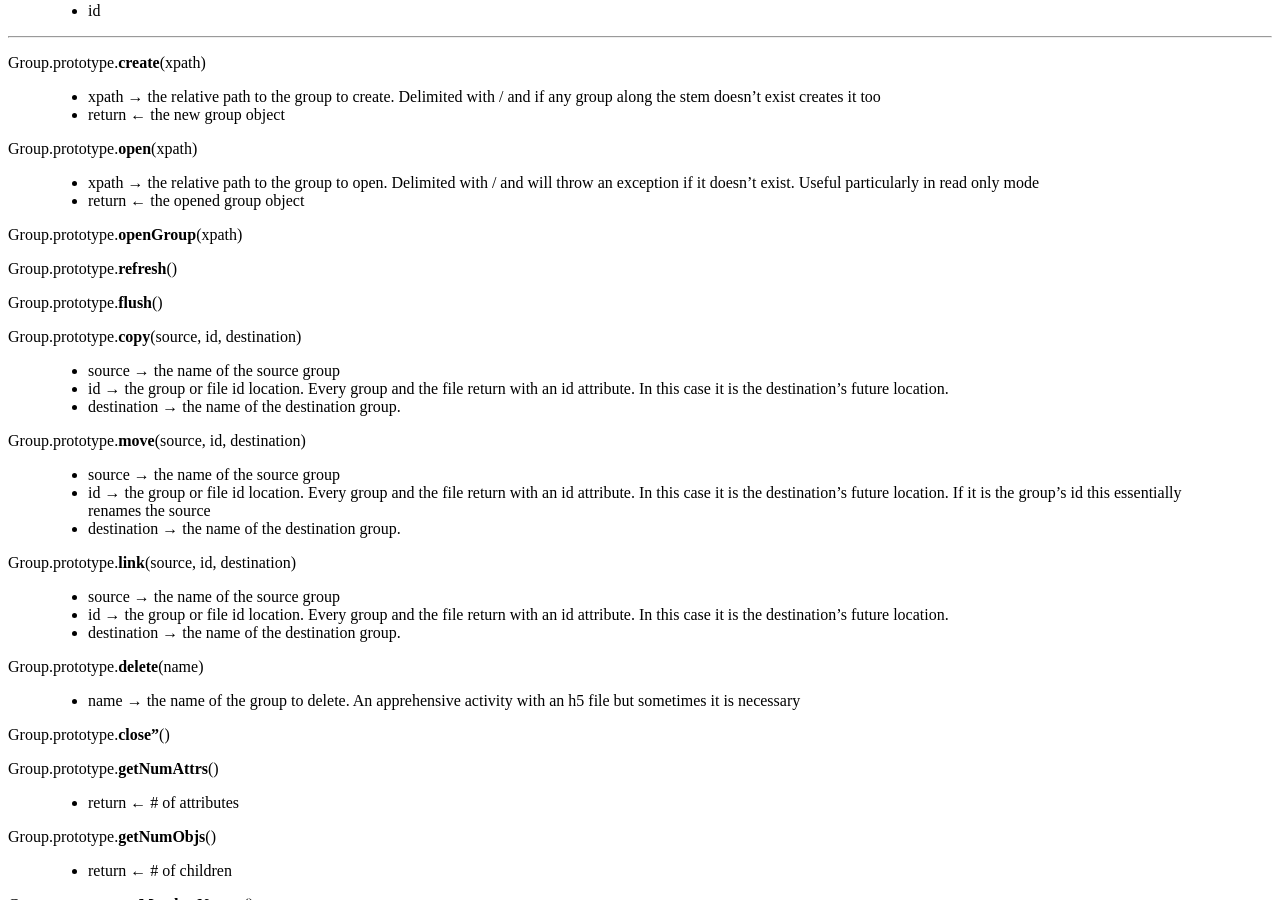
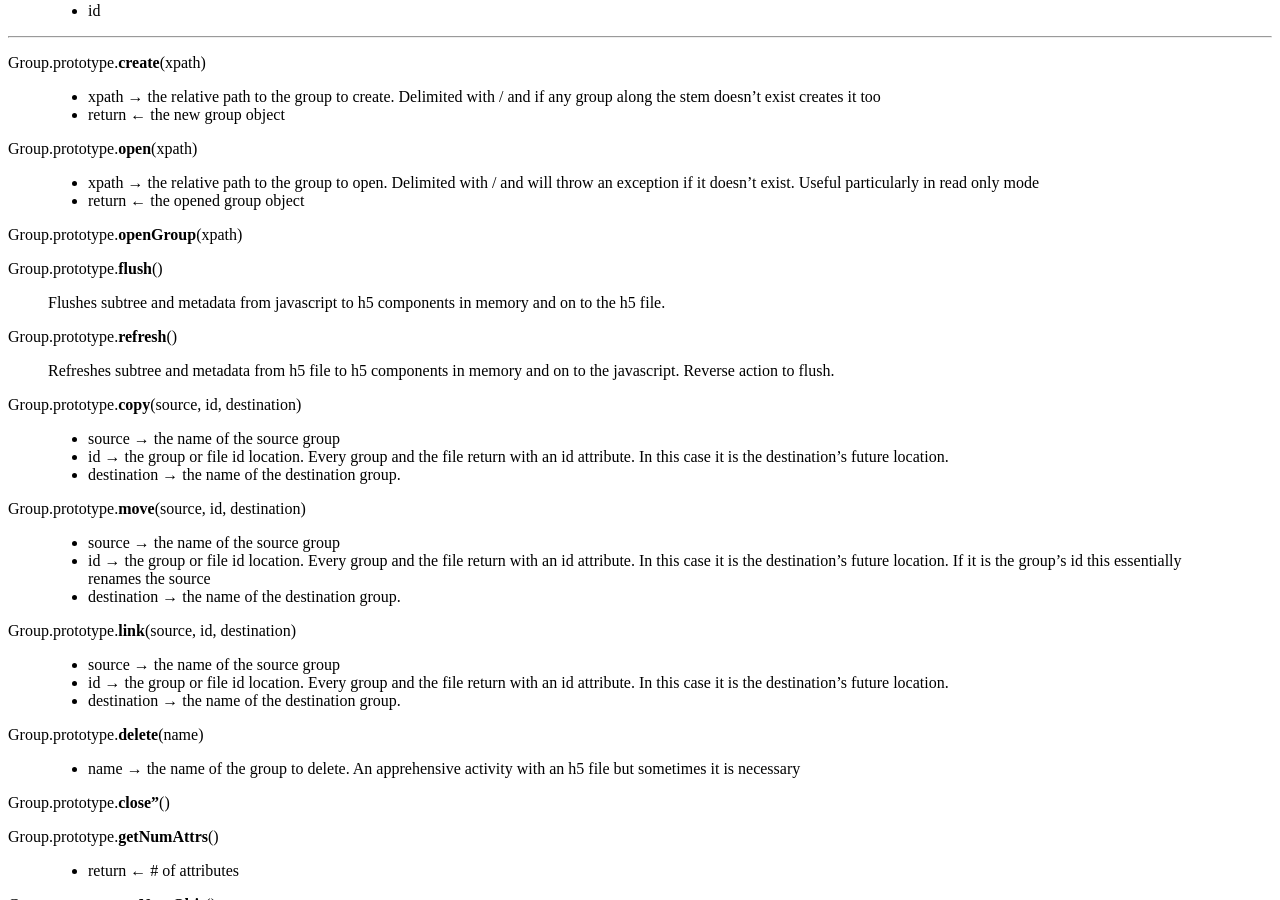
Before and after one commit to HDF-NI/hdf5.node, a Jekyll site: the page built from _posts/2015-05-02-groups.md, in a window 1280 px wide and 900 px high, scrolled down 556 px. Built offline with Jekyll 4.4.1, drawn with Linux system fonts in a browser that asks for light colours; Markdown is read by kramdown in place of the engine named in the settings; a style sheet for code colours, icons or effects is not loaded.

Commit message:
explain refresh and flush

```diff
--- a/_posts/2015-05-02-groups.md
+++ b/_posts/2015-05-02-groups.md
@@ -27,10 +27,12 @@ Group.prototype.**open**(xpath)
 Group.prototype.**openGroup**(xpath)
 >
 
-Group.prototype.**refresh**()
+Group.prototype.**flush**()
+> Flushes subtree and metadata from javascript to h5 components in memory and on to the h5 file.
 >
 
-Group.prototype.**flush**()
+Group.prototype.**refresh**()
+> Refreshes subtree and metadata from h5 file to h5 components in memory and on to the javascript. Reverse action to flush.
 >
 
 Group.prototype.**copy**(source, id, destination)
```
